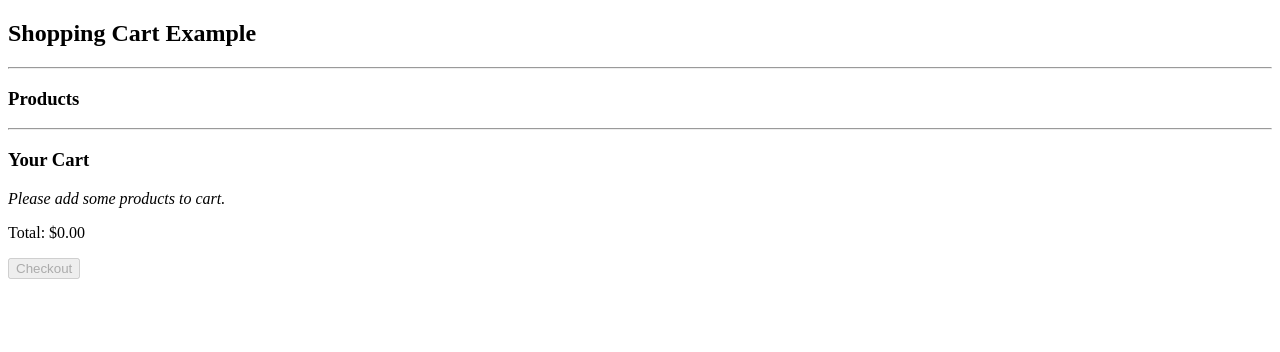
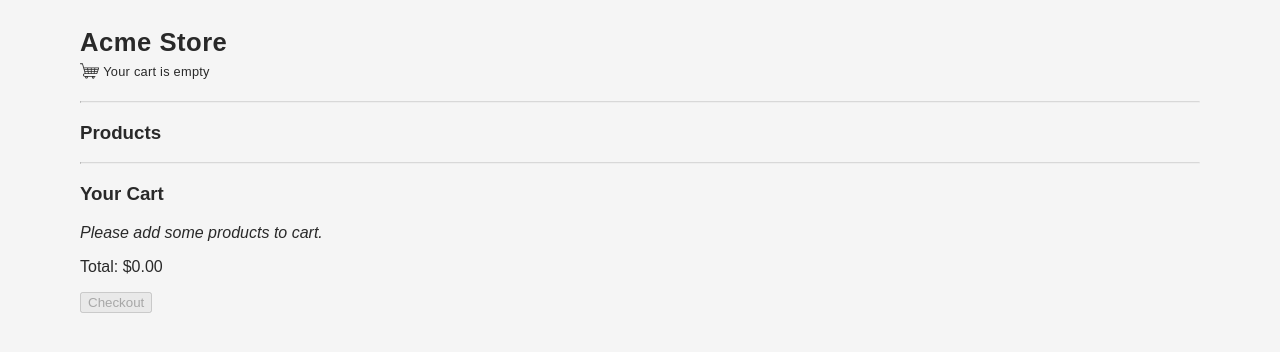
Before and after one commit to EbokianLady/workco_assessment, a React app: page / in a window 1280 px wide. Built offline with nearby package versions, Linux system fonts and the light colour scheme; a web font is replaced by a local one.

Commit message:
setup scss, file structure, andbegin app styling

```diff
--- a/public/index.html
+++ b/public/index.html
@@ -4,6 +4,10 @@
     <meta charset="utf-8">
     <meta name="viewport" content="width=device-width, initial-scale=1">
     <title>Redux Shopping Cart Example</title>
+
+    <style>
+      @import url('https://fonts.googleapis.com/css?family=Chivo:300,400,700|Lora&display=swap');
+    </style>
   </head>
   <body>
     <div id="root"></div>
--- a/src/containers/App.js
+++ b/src/containers/App.js
@@ -1,10 +1,18 @@
-import React from 'react'
-import ProductsContainer from './ProductsContainer'
-import CartContainer from './CartContainer'
+import React from 'react';
+import ProductsContainer from './ProductsContainer';
+import CartContainer from './CartContainer';
+import { ReactComponent as Cart } from '../icons/cart.svg';
+import '../styles/containers/app.scss';
 
 const App = () => (
-  <div>
-    <h2>Shopping Cart Example</h2>
+  <div className='app' >
+    <header>
+      <h2>Acme Store</h2>
+      <span className='header-info'>
+        <Cart className='cartIcon--header' />
+        <h6>Your cart is empty</h6>
+      </span>
+    </header>
     <hr/>
     <ProductsContainer />
     <hr/>
--- /dev/null
+++ b/src/styles/_colors.scss
@@ -0,0 +1,11 @@
+$white: #FFFFFF;
+$lightest-grey: #F5F5F5; // background, grey button
+$lighter-grey: #D8D8D8; //line-break
+$light-grey: #9B9B9B; // remaining, cart-full, X
+$grey: #8E939C; //grey button
+$charcoal: #292929; // header, title, $$$, cart, (OPACITY 30% on disable)
+$black: #000000; // numeric
+
+$red: #CC1D39;
+$blue: #5E97D1; //(OPACITY 30% on disable)
+$blue-hover: #407FC0; //hover, blue text
--- /dev/null
+++ b/src/styles/_fonts.scss
@@ -0,0 +1,4 @@
+$chivo: 'Chivo', sans-serif;
+$lora: 'Lora', serif;
+$helvitica: "HelveticaNeue-Light", "Helvetica Neue Light", "Helvetica Neue",
+  Helvetica, Arial, "Lucida Grande", sans-serif;
--- /dev/null
+++ b/src/styles/containers/app.scss
@@ -0,0 +1,55 @@
+@import '../fonts.scss';
+@import '../colors.scss';
+
+body {
+  background-color: $lightest-grey;
+  margin: 0px;
+
+  // background-image: url('../../styles/images/mobile-back.png');
+  // background-size: contain;
+}
+
+#root {
+  display: flex;
+  justify-content: center;
+}
+
+.app {
+  color: $charcoal;
+  font-family: $chivo;
+  width: 87.5%;
+
+  header {
+    padding: 22px 0px;
+
+    h2 {
+      font-size: 1.6em;
+      letter-spacing: 0.02em;
+      margin: 6px 0px;
+    }
+
+    .header-info {
+      align-items: center;
+      display: flex;
+      flex-direction: row;
+
+      h6 {
+        font-size: 0.8em;
+        font-weight: 400;
+        letter-spacing: 0.02em;
+        margin: 0px;
+        margin-left: 4px;
+      }
+
+      .cartIcon--header {
+        height: 1em;
+        width: 1.2em;
+      }
+    }
+  }
+}
+
+hr {
+  border-top: 1px solid $lighter-grey;
+  margin: 0px;
+}
```
Also changed, not shown: src/icons/cart.svg (added), src/styles/images/image1.png (added), src/styles/images/image2.png (added), src/styles/images/image3.png (added), src/styles/images/mobile-back.png (added).
